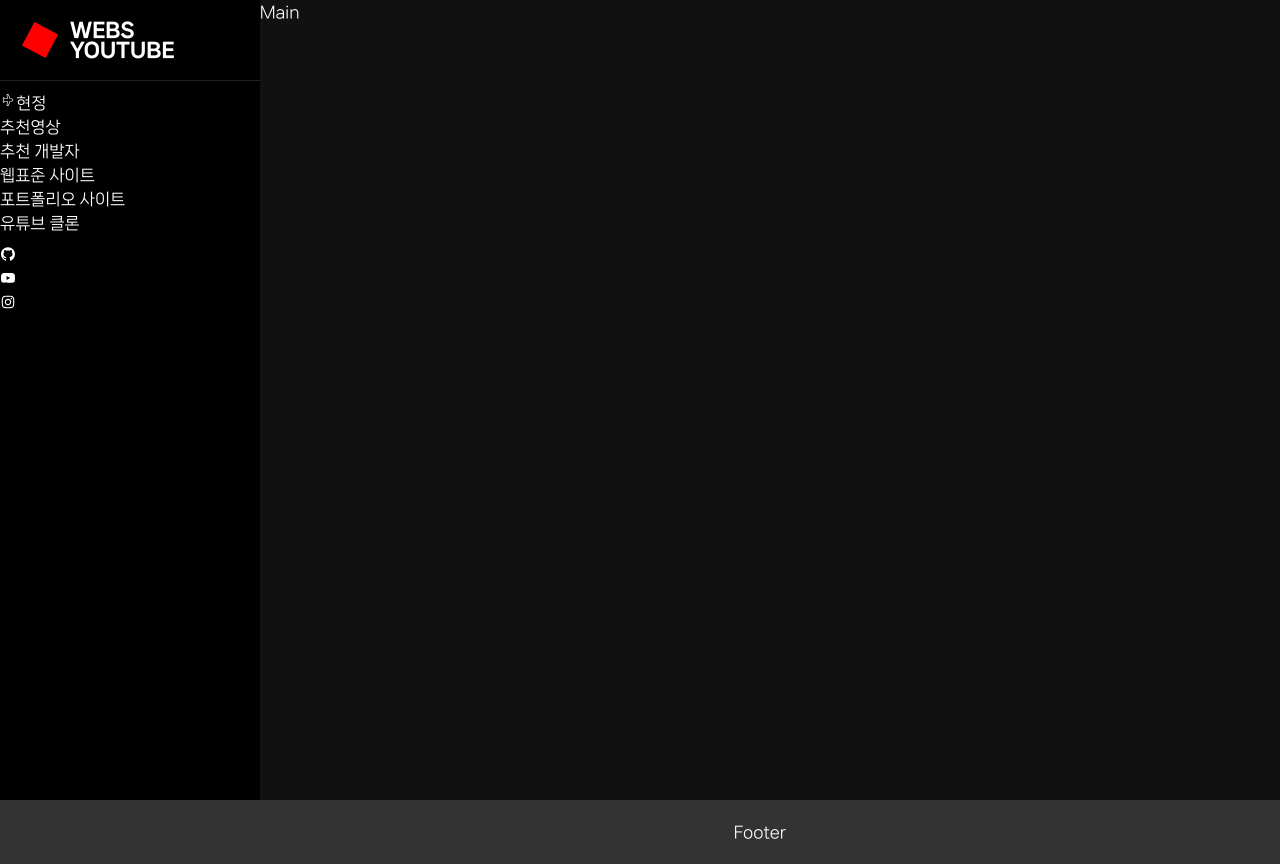
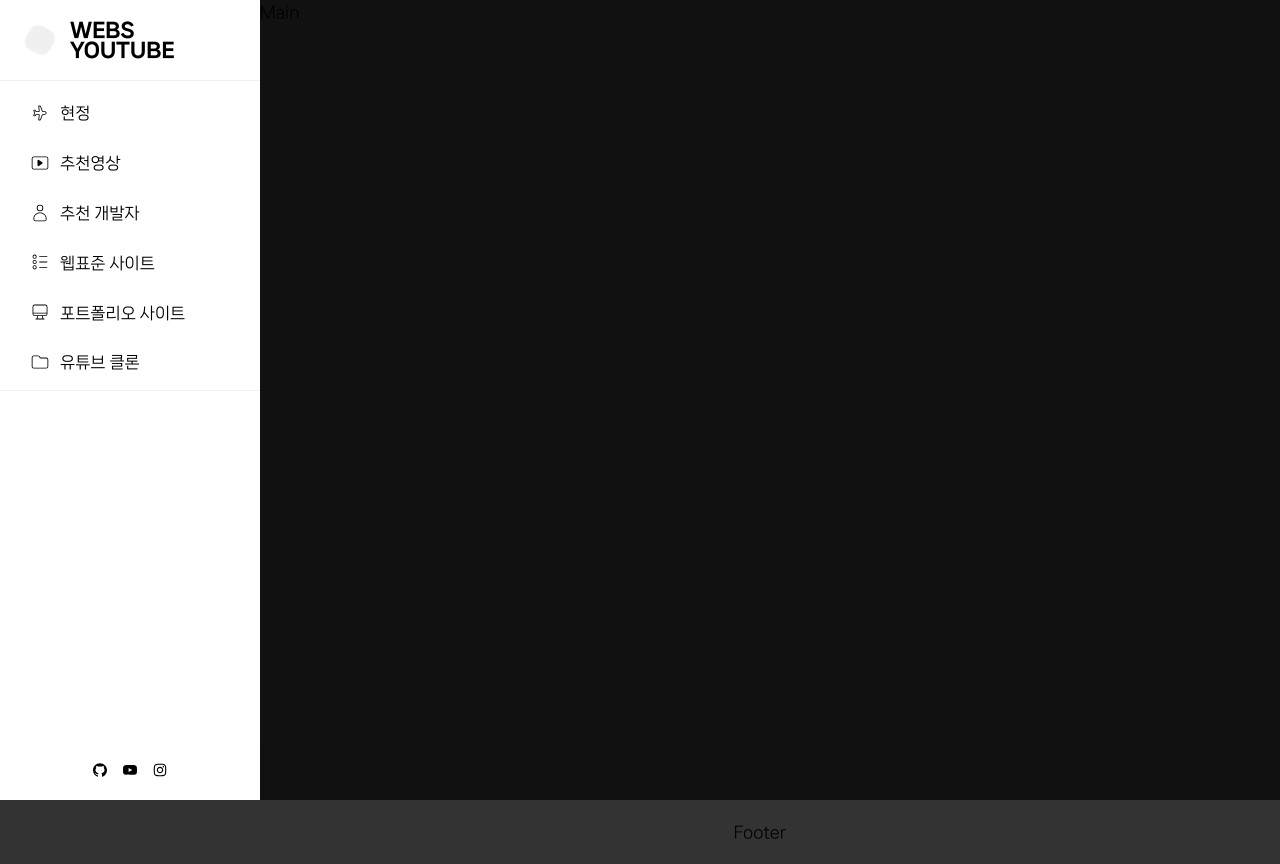
Before and after one commit to hyeonjeong-yu/web_youtube, a React (Create React App) app: page / in a window 1280 px wide. Built offline with nearby package versions, Linux system fonts and the light colour scheme.

Commit message:
헤더 컴포넌트 완성

```diff
--- a/src/assets/scss/section/_header.scss
+++ b/src/assets/scss/section/_header.scss
@@ -1,5 +1,5 @@
 .header__logo {
-    border-bottom: 1px solid var(--black200);
+    border-bottom: 1px solid var(--black500);
 
     a {
         display: flex;
@@ -10,7 +10,7 @@
             width: 40px;
             height: 40px;
             display: block;
-            background-color: var(--red);
+            background-color: var(--black500);
             margin-right: 10px;
             animation: ani 15s 1s ease-in-out infinite;
         }
@@ -24,16 +24,56 @@
 }
 .header__menu {
     padding: 10px 0px;
+
     .menu {
+        border-bottom: 1px solid var(--black500);
+
         li {
+            margin-bottom: 5px;
             a{
                 font-size: 1rem;
+                display: block;
+                padding: 0.9rem 2rem 0.9rem 3.125rem;
+                margin: 0 0.625rem;
+                border-radius: 40px;
+                line-height: 1;
+                position: relative;
+                transition: all .3s;
+
+                svg {
+                    width: 1.25rem;
+                    height: 1.25rem;
+                    position: absolute;
+                    left: 1.25rem;
+                    top: 0.75rem;
+                }
+
+                &:hover {
+                    background-color: var(--black500);
+                }
             }
         }
     }
 }
 .header__sns {
+    position: fixed;
+    bottom: 0;
+    left: 0;
+    right: 0;
+    width:260px;
+    text-align: center;
+    padding: 15px 0px 10px;
+    background-color: var(--blackAlpha);
+    backdrop-filter: blur(10px);
 
+    li {
+        display: inline-block;
+
+        a {
+            padding: 5px 7px;
+            display: inline-block;
+        }
+    }
 }
 
 @keyframes ani {
@@ -43,7 +83,7 @@
     }
     50% {
         transform: rotate(720deg) scale(0.5);
-        border-radius: 20;
+        border-radius: 20px;
     }
     100% {
         transform: rotate(0) scale(1);
--- a/src/assets/scss/section/_layout.scss
+++ b/src/assets/scss/section/_layout.scss
@@ -5,8 +5,9 @@
     left: 0px;
     width: 260px;
     height: 100%;
+    overflow-y: auto;
     z-index: 10000;
-    background-color: #000000;
+    background-color: var(--white);
 }
 #main {
     max-width: 2000px;
--- a/src/assets/scss/setting/_common.scss
+++ b/src/assets/scss/setting/_common.scss
@@ -1,4 +1,4 @@
 body {
-    background-color: var(--black);
-    color: var(--white);
+    background-color: var(--white);
+    color: var(--black);
 }
--- a/src/assets/scss/setting/_vars.scss
+++ b/src/assets/scss/setting/_vars.scss
@@ -5,9 +5,10 @@
     --black: #000;
     --black100: #111;
     --black200: #222;
-    --black300: #000;
-    --black400: #000;
-    --black500: #000;
+    --black300: #333;
+    --black400: #444;
+    --black500: #f0f0f0;
+    --blackAlpha: #f0f0f018;
 
     --white: #fff;
     --white100: #fff;
--- a/src/components/section/Header.jsx
+++ b/src/components/section/Header.jsx
@@ -2,6 +2,11 @@ import React from 'react'
 import PropTypes from 'prop-types'
 
 import { CiPlane } from "react-icons/ci";
+import { CiYoutube } from "react-icons/ci";
+import { CiUser } from "react-icons/ci";
+import { CiCircleList } from "react-icons/ci";
+import { CiDesktop } from "react-icons/ci";
+import { CiFolderOn } from "react-icons/ci";
 
 import { AiFillGithub } from "react-icons/ai";
 import { AiFillYoutube } from "react-icons/ai";
@@ -23,19 +28,19 @@ const Header = props => {
                     <a href='/'><CiPlane />현정</a>
                 </li>
                 <li>
-                    <a href='/today'>추천영상</a>
+                    <a href='/today'><CiYoutube />추천영상</a>
                 </li>
                 <li>
-                    <a href='/developer'>추천 개발자</a>
+                    <a href='/developer'><CiUser />추천 개발자</a>
                 </li>
                 <li>
-                    <a href='/website'>웹표준 사이트</a>
+                    <a href='/website'><CiCircleList />웹표준 사이트</a>
                 </li>
                 <li>
-                    <a href='/port'>포트폴리오 사이트</a>
+                    <a href='/port'><CiDesktop />포트폴리오 사이트</a>
                 </li>
                 <li>
-                    <a href='/youtube'>유튜브 클론</a>
+                    <a href='/youtube'><CiFolderOn />유튜브 클론</a>
                 </li>
             </ul>
         </nav>
```
